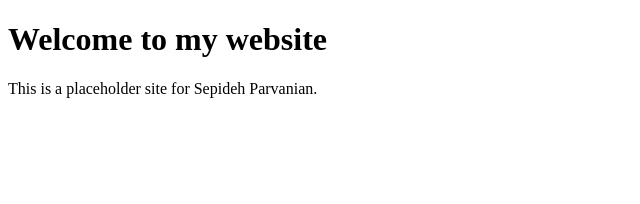
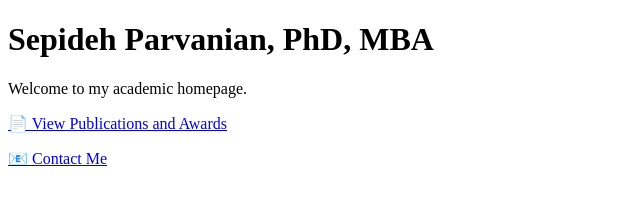
Before and after one commit to sparvanian/sparvanian.github.io, a plain HTML site: page index.html in a window 1280 px wide. Shown: the whole page, without its empty margins (0-640 px from the left). Drawn offline with Linux system fonts and the light colour scheme.

Commit message:
Update index.html

```diff
--- a/index.html
+++ b/index.html
@@ -1,10 +1,14 @@
 <!DOCTYPE html>
-<html>
+<html lang="en">
 <head>
+  <meta charset="UTF-8" />
+  <meta name="viewport" content="width=device-width, initial-scale=1.0" />
   <title>Sepideh Parvanian</title>
 </head>
 <body>
-  <h1>Welcome to my website</h1>
-  <p>This is a placeholder site for Sepideh Parvanian.</p>
+  <h1>Sepideh Parvanian, PhD, MBA</h1>
+  <p>Welcome to my academic homepage.</p>
+  <p><a href="publications.pdf" target="_blank">📄 View Publications and Awards</a></p>
+  <p><a href="mailto:sepidehparvanian@gmail.com">📧 Contact Me</a></p>
 </body>
 </html>
```
